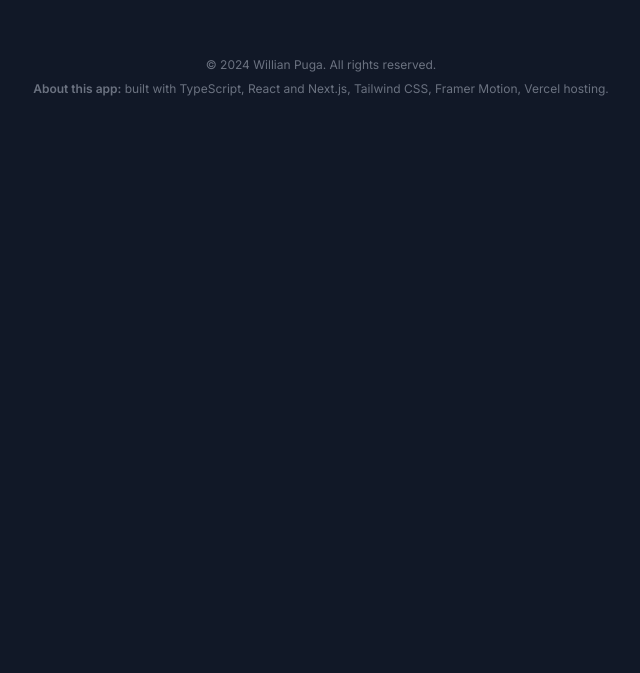
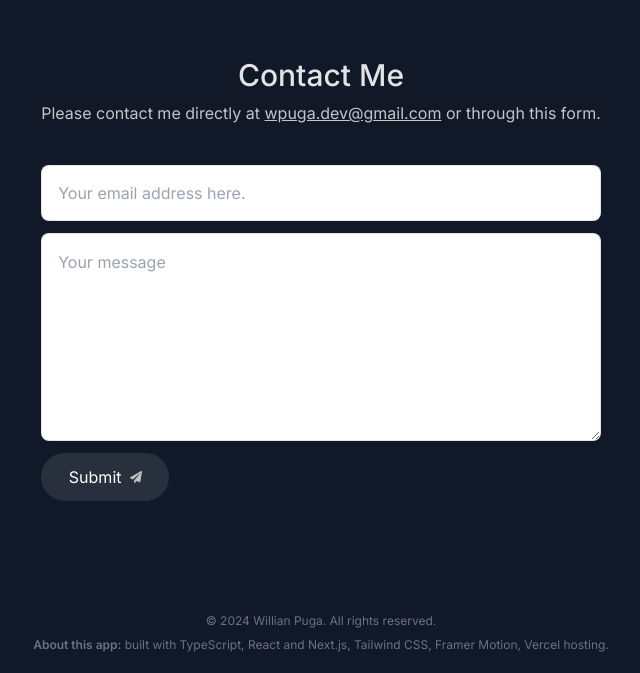
Before and after one commit to dev-puga/portfolio-web, a Next.js app: page / in a window 1280 px wide. Shown: the part 3200-3873 px from the top of the page, without its empty margins (319-959 px from the left). Before the commit the page ends 3317 px from the top, so only its background shows below. Built offline with nearby package versions, Linux system fonts and the light colour scheme; no server answers.

Commit message:
feat: create contact component and implements resend.

```diff
--- /dev/null
+++ b/actions/sendEmail.ts
@@ -0,0 +1,38 @@
+'use server'
+
+import { Resend } from "resend";
+
+const resend = new Resend(process.env.RESEND_KEY);
+
+const validateFiled = (fieldValue: any) => {
+    if (!fieldValue || typeof fieldValue !== 'string') {
+        return false
+    }
+    return true
+}
+
+export const sendEmail = async (formData: FormData) => {
+    const senderEmail = formData.get('senderEmail');
+    const message = formData.get('message');
+
+
+   if (!validateFiled(senderEmail)) {
+      return {
+        error: 'Invalid sender email'
+      }
+   }
+
+   if (!validateFiled(message)) {
+    return {
+      error: 'Invalid message'
+    }
+   }
+
+   resend.emails.send({
+    from: 'onboarding@resend.dev',
+    to: 'wpuga.dev@gmail.com',
+    subject: 'Message from contact form',
+    reply_to: senderEmail,
+    text: message
+   })
+  };
--- a/app/page.tsx
+++ b/app/page.tsx
@@ -1,4 +1,5 @@
 import About from "@/components/about";
+import Contact from "@/components/contact";
 import Experience from "@/components/experience";
 import Intro from "@/components/intro";
 import SectionDivider from "@/components/section-divider";
@@ -12,6 +13,7 @@ export default function Home() {
       <About />
       <Skills />
       <Experience />
+      <Contact />
     </main>
   );
 }
--- /dev/null
+++ b/components/contact.tsx
@@ -0,0 +1,57 @@
+"use client";
+import React from "react";
+import SectionHeading from "./section-heading";
+import { FaPaperPlane } from "react-icons/fa";
+import { motion } from "framer-motion";
+import { sendEmail } from "@/actions/sendEmail";
+
+export default function Contact() {
+  return (
+    <motion.section
+      id="contact"
+      className="mb-20 sm:mb-28 w-[min(100%, 38rem)] text-center"
+      initial={{ opacity: 0 }}
+      whileInView={{ opacity: 1 }}
+      transition={{ duration: 1 }}
+      viewport={{ once: true }}
+    >
+      <SectionHeading>Contact Me</SectionHeading>
+      <p className="text-white/75 -mt-6">
+        Please contact me directly at{" "}
+        <a className="underline" href="mailto:wpuga.dev@gmail.com">
+          wpuga.dev@gmail.com
+        </a>{" "}
+        or through this form.
+      </p>
+      <form
+        className="mt-10 flex flex-col "
+        action={async (formData) => {
+          await sendEmail(formData);
+        }}
+      >
+        <input
+          type="email"
+          name="senderEmail"
+          required
+          maxLength={500}
+          placeholder="Your email address here."
+          className="h-14 px-4 rounded-lg border border-black/10 text-gray-900"
+        />
+        <textarea
+          required
+          name="message"
+          maxLength={2000}
+          placeholder="Your message"
+          className="h-52 my-3 rounded-lg border border-black/10 p-4 text-gray-900"
+        />
+        <button
+          type="submit"
+          className=" group flex items-center justify-center gap-2 h-[3rem] w-[8rem] bg-white/10 text-white rounded-full outline-none transition-all focus:scale-110 hover:scale-110 active:scale-105 hover:bg-white/5"
+        >
+          Submit{" "}
+          <FaPaperPlane className="group-hover:translate-x-1 group-hover:-translate-y-1 text-xs opacity-70 transition-all " />
+        </button>
+      </form>
+    </motion.section>
+  );
+}
--- a/components/intro.tsx
+++ b/components/intro.tsx
@@ -67,15 +67,7 @@ export default function Intro() {
         building <span className="italic">web and mobile apps</span>. My
         expertise spans across
         <TypeAnimation
-          sequence={[
-            // Same substring at the start will only be typed out once, initially
-            " React",
-            1000, // wait 1s before replacing "Mice" with "Hamsters"
-            " NodeJS",
-            1000,
-            " Ruby.",
-            5000,
-          ]}
+          sequence={[" React", 1000, " NodeJS", 1000, " Ruby.", 5000]}
           wrapper="span"
           speed={10}
           repeat={Infinity}
--- a/package.json
+++ b/package.json
@@ -25,6 +25,7 @@
     "react-intersection-observer": "^9.5.3",
     "react-type-animation": "^3.2.0",
     "react-vertical-timeline-component": "^3.6.0",
+    "resend": "^0.16.0",
     "tailwindcss": "3.4.1",
     "typescript": "5.3.3"
   },
```
Also changed, not shown: 1 other file (tests, documents, lock files or other folders).
